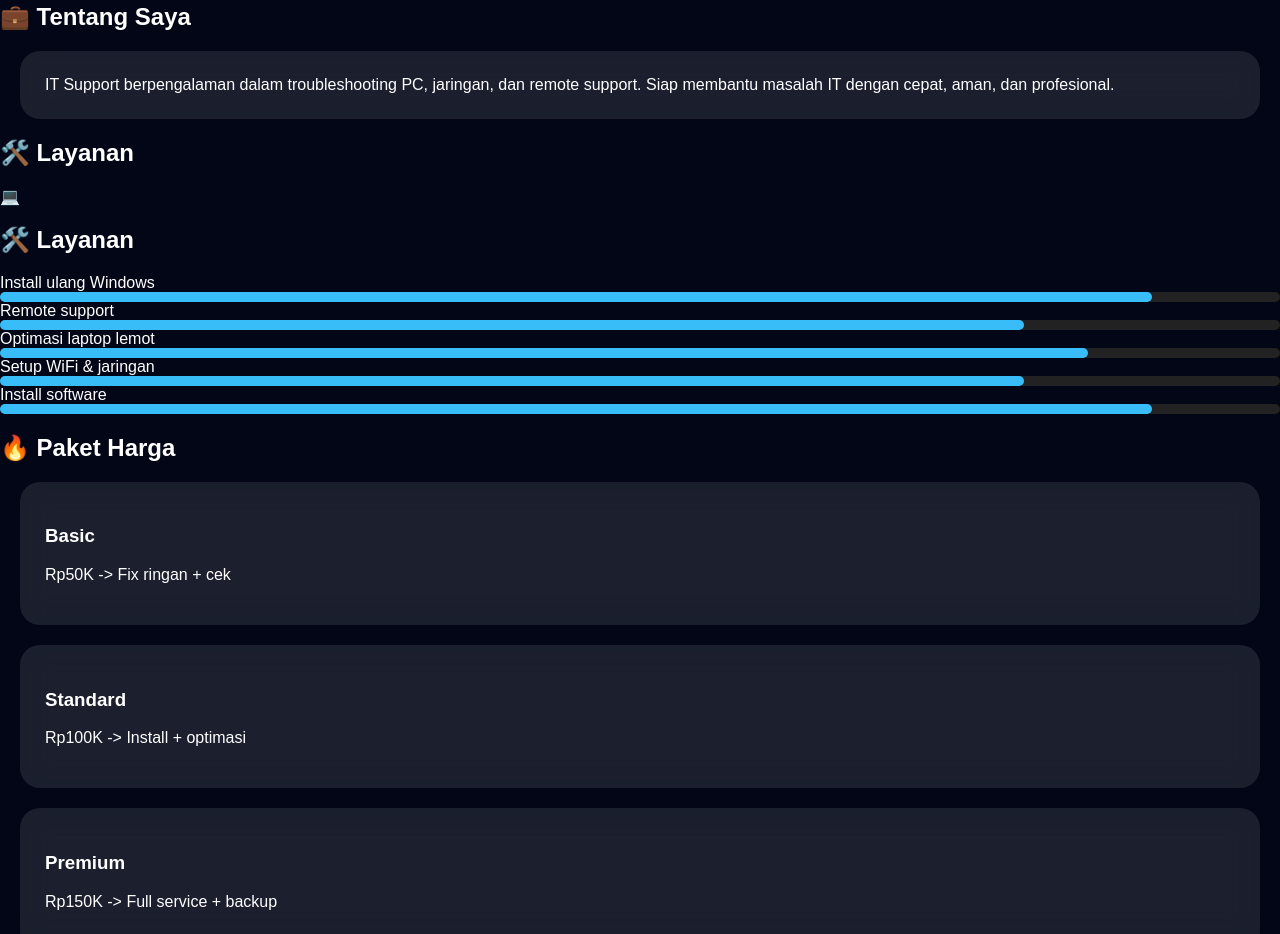
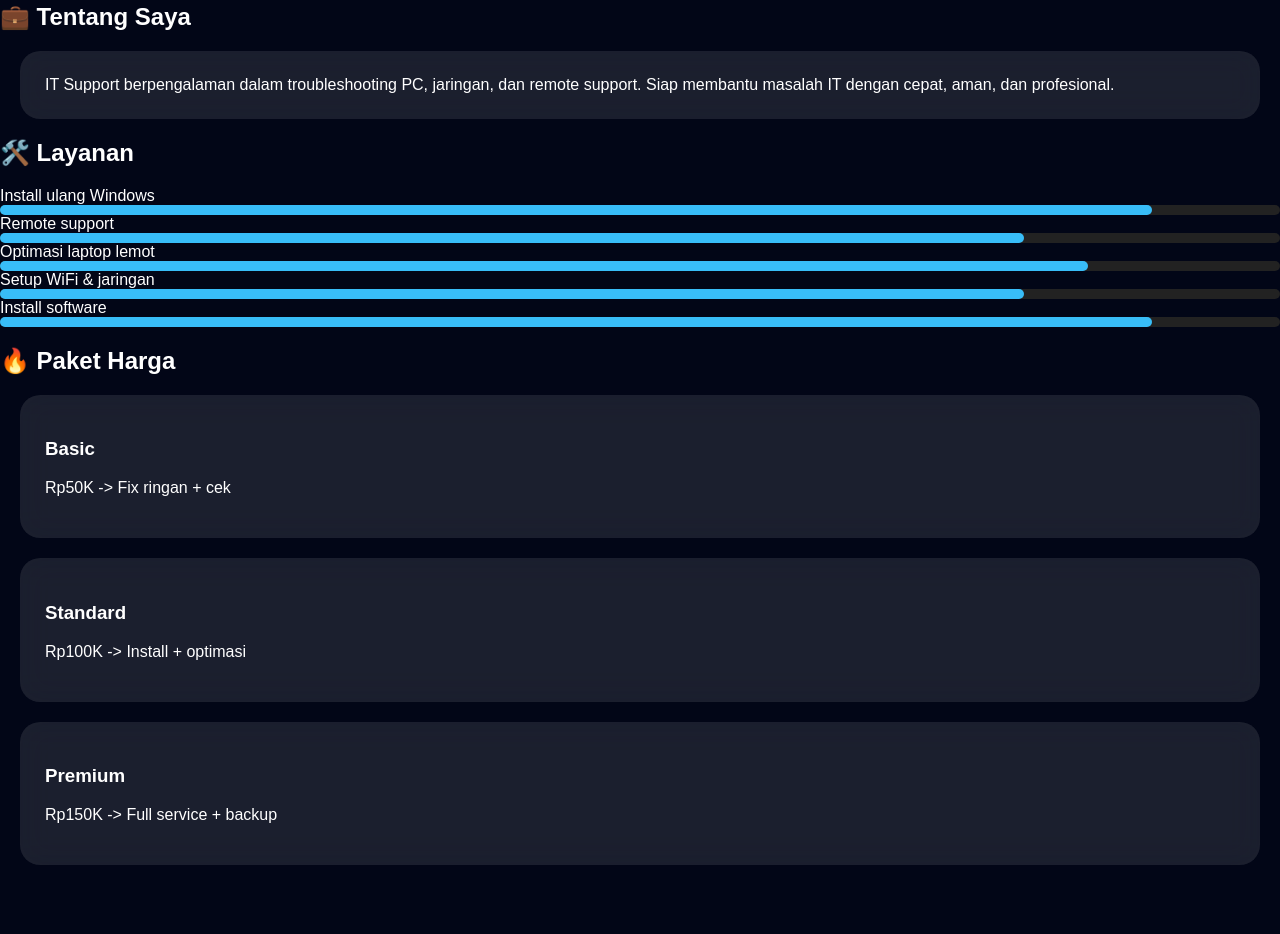
Before and after one commit to aldims29/portfolio-it-support, a plain HTML site: page index.html in a window 1280 px wide. Shown: the part 817-1751 px from the top of the page. After the commit the page ends 1702 px from the top, so only its background shows below. Drawn offline with nearby package versions, Linux system fonts and the light colour scheme.

Commit message:
Update index.html

```diff
--- a/index.html
+++ b/index.html
@@ -37,12 +37,6 @@ IT Support berpengalaman dalam troubleshooting PC, jaringan, dan remote support.
 </section>
 
 <section>
-
-<section id="layanan" class="services-section">
-  <h2>🛠️ Layanan</h2>
-  <div class="services-grid">
-    <div class="service-card">
-      <div class="icon">💻</div>
 
 <h2>🛠️ Layanan</h2>
 
```
